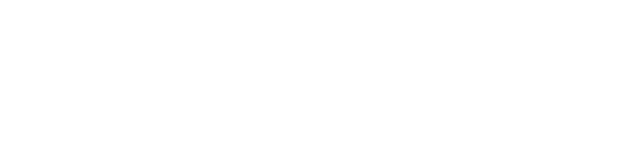
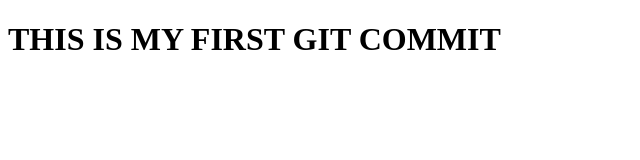
Before and after one commit to stevehusmann/1.08_git-fun, a plain HTML site: page index.html in a window 1280 px wide. Shown: the whole page, without its empty margins (0-640 px from the left). Drawn offline with Linux system fonts and the light colour scheme.

Commit message:
added header

```diff
--- a/index.html
+++ b/index.html
@@ -4,5 +4,7 @@
     <meta charset="utf-8" />
     <title></title>
   </head>
+
+  <h1>THIS IS MY FIRST GIT COMMIT</h1>
   <body></body>
 </html>
```
